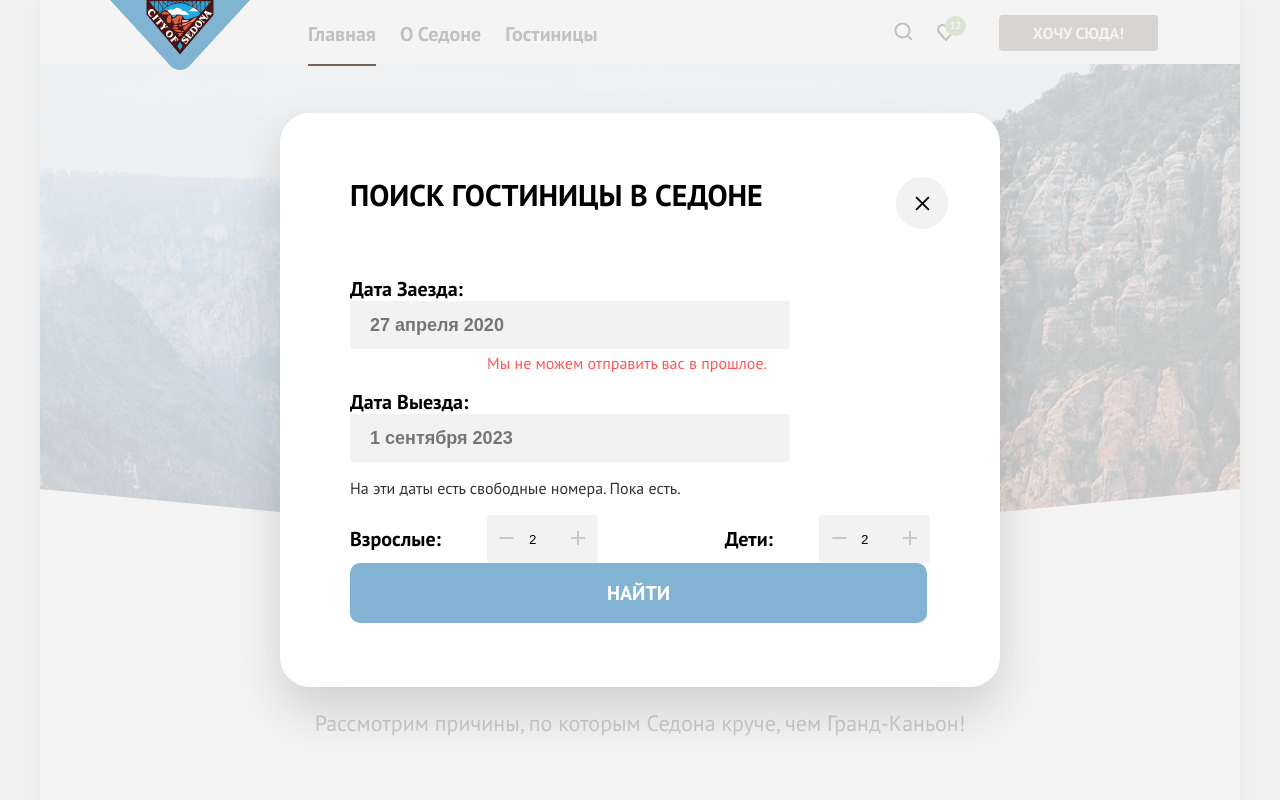
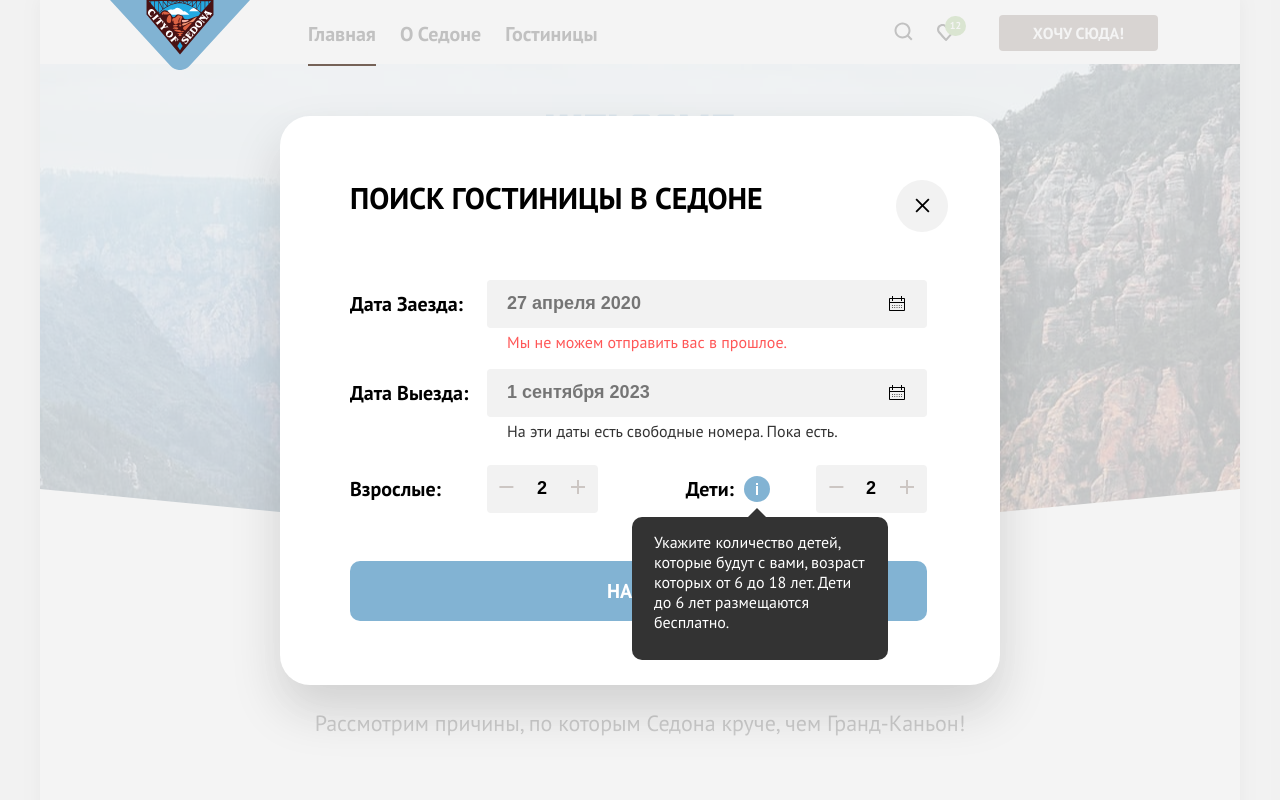
Before and after one commit to htmlacademy-htmlcss/2318667-sedona-36, a plain HTML site: page 9/index.html in a window 1280 px wide. Shown: the top 800 px of the page. Drawn offline with Linux system fonts and the light colour scheme.

Commit message:
:heavy_check_mark: Сборка #9

```diff
--- a/9/index.html
+++ b/9/index.html
@@ -213,15 +213,15 @@
             <div class="modal-flex">
               <form class="modal-form" action="https://echo.htmlacademy.ru/" method="post">
                 <div class="modal-data-arrival">
-                      <label class="form-label form-label-arrival" for="data-arrival">Дата Заезда:</label>
-                      <input class="input" type="text" id="data-arrival" name="data-arrival" placeholder="27 апреля 2020">
-                      <p class="text-data-arrival">Мы не можем отправить вас в прошлое.</p>
+                  <label class="form-label form-label-arrival" for="data-arrival">Дата Заезда:</label>
+                  <input class="input" type="text" id="data-arrival" name="data-arrival" placeholder="27 апреля 2020">
                 </div>
+                <p class="text-data-arrival">Мы не можем отправить вас в прошлое.</p>
                 <div class="modal-data-departure">
                   <label class="form-label form-label-departure" for="data-departure">Дата Выезда:</label>
                   <input class="input" type="text" id="data-departure" name="data-departure" placeholder="1 сентября 2023">
-                  <p class="text-data-departure">На эти даты есть свободные номера. Пока есть.</p>
                 </div>
+                <p class="text-data-departure">На эти даты есть свободные номера. Пока есть.</p>
                 <div class="persons">
                   <div class="modal-adults">
                     <label class="form-label" for="persons-amount">Взрослые:</label>
@@ -241,13 +241,24 @@
                   </div>
                   <div class="modal-children">
                     <label class="form-label" for="persons-amount">Дети:</label>
+                    <button class="info-button popover-close-button" type="button">
+                      <span class="visually-hidden">Закрыть</span>
+                      <svg class="info-svg" aria-hidden="true" focusable="false" width="2" height="12" viewBox="0 0 2 12" fill="none" xmlns="http://www.w3.org/2000/svg">
+                        <path fill-rule="evenodd" clip-rule="evenodd" d="M0 0H2V2H0V0ZM2 12H0V3H2V12Z" fill="white"/>
+                      </svg>
+                    </button>
+                    <div class="popover popover-cart">
+                      <div class="popover-content">
+                        <p class="popover-title">Укажите количество детей, которые будут с вами, возраст которых от 6 до 18 лет. Дети до 6 лет размещаются бесплатно.</p>
+                      </div>
+                    </div>
                     <button class="modal-button minus" type="button">
                       <svg class="signs" width="21" height="20" aria-hidden="true" focusable="false" viewBox="0 0 21 20" fill="none" xmlns="http://www.w3.org/2000/svg">
                         <path d="M3.39282 9V11H17.3928V9H3.39282Z"/>
                       </svg>
                       <span class="visually-hidden">Минус</span>
                     </button>
-                    <input class="persons-input" type="number" value="2" name="persons-amount" id="persons-amount">
+                    <input class="persons-input" type="number" value="2" name="persons-amount" id="persons-children">
                     <button class="modal-button plus" type="button">
                       <svg class="signs" width="20" height="20" aria-hidden="true" focusable="false" viewBox="0 0 20 20" fill="none" xmlns="http://www.w3.org/2000/svg">
                         <path d="M17 9H11V3H9V9H3V11H9V17H11V11H17V9Z"/>
--- a/9/styles/styles.css
+++ b/9/styles/styles.css
@@ -575,6 +575,18 @@
     cursor: pointer;
   }
 
+  .modal-close-button:hover {
+    background-color: rgba(230, 230, 230, 1);
+  }
+
+  .modal-close-button:focus {
+    outline: 3px solid rgba(131, 179, 211, 1);
+  }
+
+  .modal-close-button:active {
+    opacity: 0,3;
+  }
+
   .modal-title {
     margin: 0;
     margin-bottom: 64px;
@@ -583,6 +595,11 @@
     line-height: 36px;
     color: #000000;
     text-transform: uppercase;
+  }
+
+  .modal-flex {
+    width: 577px;
+    display: flex;
   }
 
   .form-label {
@@ -608,14 +625,20 @@
     color: #000000;
     padding: 0;
     padding-left: 20px;
+    background-image: url(../images/calendar.svg);
+    background-repeat: no-repeat;
+    background-position: 402px 16px;
+  }
+
+  .modal-data-arrival {
+    display: flex;
+    justify-content: space-between;
   }
 
   .modal-data-departure {
     position: relative;
-  }
-
-  .form-label-arrival {
-    padding-right: 24px;
+    display: flex;
+    justify-content: space-between;
   }
 
   .form-label-departure {
@@ -626,15 +649,18 @@
     color: #ff5757;
     font-size: 16px;
     line-height: 21px;
-    align-items: center;
     margin-top: 4px;
     margin-left: 137px;
+    padding-left: 20px;
   }
 
   .text-data-departure {
     font-size: 16px;
     line-height: 21px;
     color: #333333;
+    margin-top: 4px;
+    margin-left: 137px;
+    padding-left: 20px;
   }
 
   .modal-button {
@@ -658,6 +684,7 @@
     height: 48px;
     background-color: #f2f2f2;
     border: none;
+    padding: 14px 10px;
   }
 
   .modal-adults {
@@ -677,6 +704,22 @@
     -webkit-appearance: none;
 }
 
+.info-button {
+  width: 26px;
+  height: 26px;
+  border-radius: 50%;
+  background-color: #82B3D3;
+  border: none;
+  padding: 0;
+  margin-top: 11px;
+  margin-left: 10px;
+  position: relative;
+}
+
+.info-svg {
+  margin: 7px 12px;
+}
+
 .modal-submit {
   width: 577px;
   height: 60px;
@@ -689,6 +732,7 @@
   background-color: #82B3D3;
   border: none;
   border-radius: 10px;
+  margin-top: 48px;
 }
 
 .modal-submit:hover,
@@ -704,4 +748,42 @@
 .persons {
   display: flex;
   justify-content: space-between;
+  margin-top: 23px;
 }
+
+.persons-input {
+  font-weight: 700;
+  font-size: 18px;
+  line-height: 20px;
+  color: #000000;
+}
+
+.popover-content {
+  width: 256px;
+  min-height: 143px;
+  background-color: #333333;
+  border-radius: 10px;
+  position: absolute;
+  bottom: 25px;
+  right: 112px;
+}
+
+.popover-content::after {
+  content: '';
+  position: absolute;
+  bottom: 143px;
+  left: 116px;
+  border: 9px solid transparent;
+  border-bottom: 9px solid #333333;
+}
+
+.popover-title {
+  font-size: 16px;
+  line-height: 20px;
+  color: #ffffff;
+  padding-top: 15px;
+  padding-left: 22px;
+  padding-right: 18px;
+  align-items: center;
+  margin: 0;
+}
```
Also changed, not shown: 9/images/info.svg (added).
